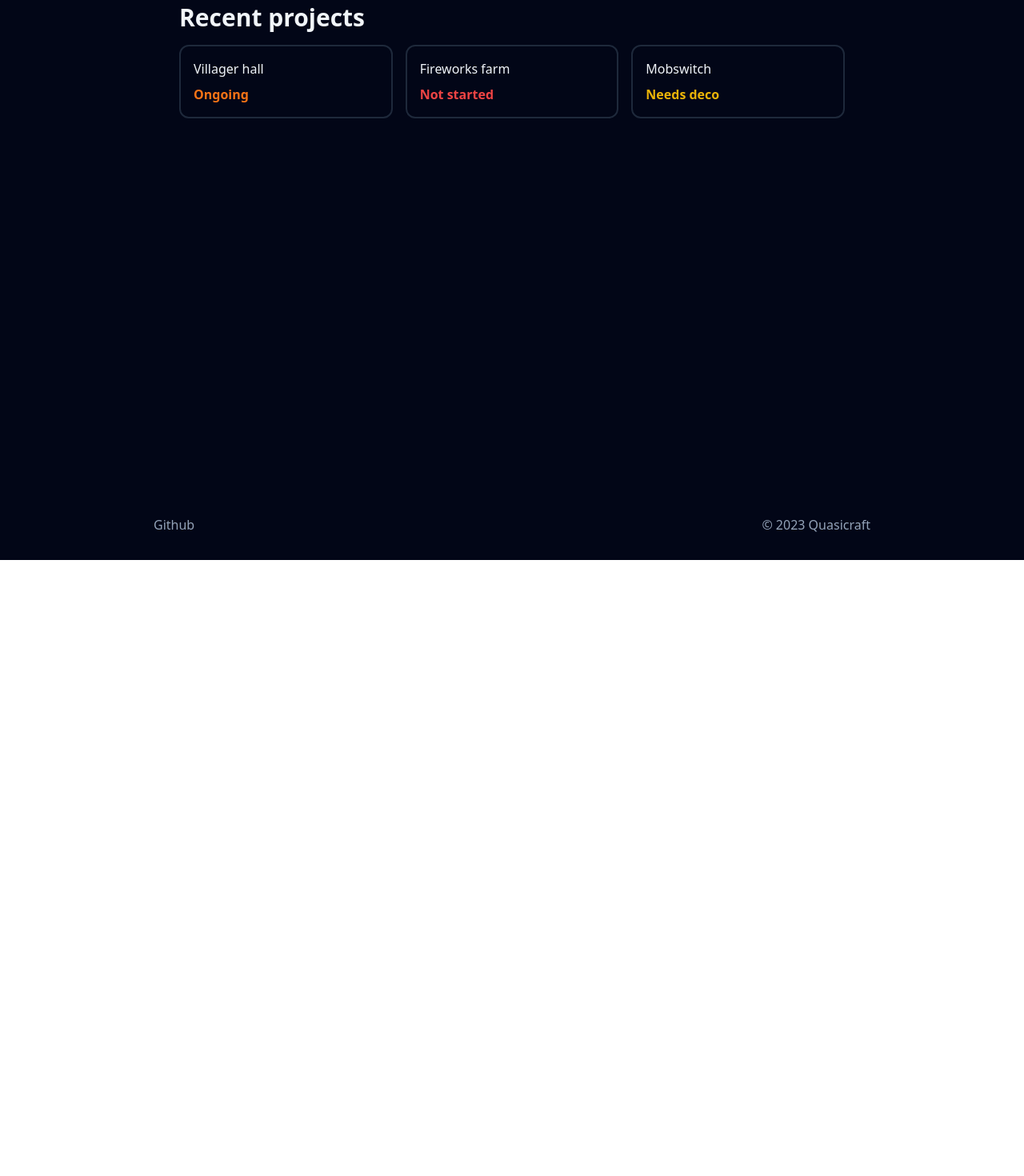
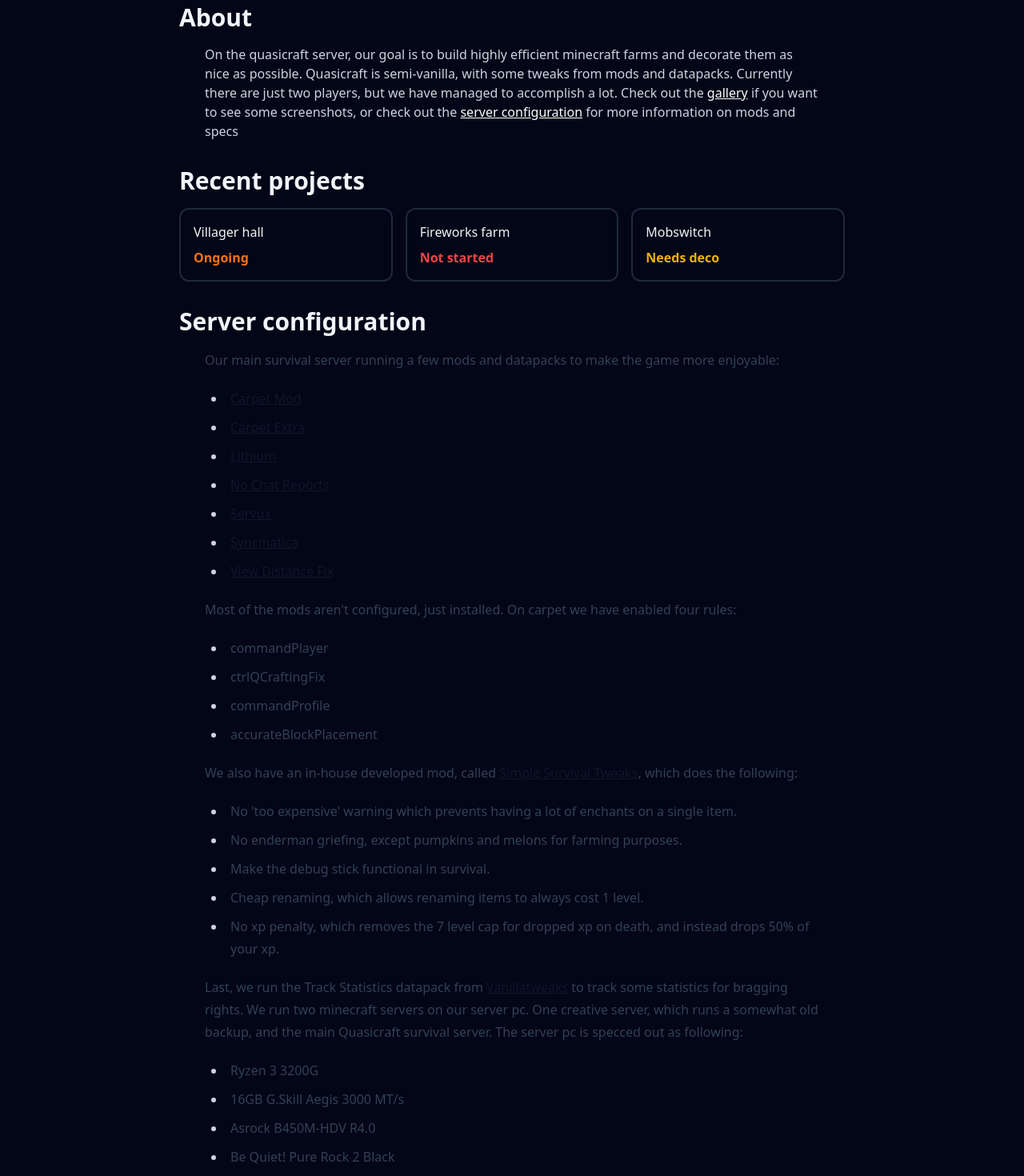
Before and after one commit to quasicraft/qc-site, a Next.js app: page / in a window 1280 px wide. Shown: the part 100-1570 px from the top of the page at 80% size. Before the commit the page ends 800 px from the top, so only its background shows below. Built offline with nearby package versions, Linux system fonts and the light colour scheme.

Commit message:
finally added someting to homepage

```diff
--- a/pages/index.js
+++ b/pages/index.js
@@ -31,8 +31,14 @@ export default function Home({ recentProjects }) {
           content="follow, index, max-snippet:-1, max-video-preview:-1, max-image-preview:large"
         />
       </Head>
-      <div className="mx-8">
-        <div id="recent-projects" className="mb-4">
+      <div className="mx-8 mb-4">
+        <div id="about" className="mb-8">
+          <h1 className="text-3xl font-bold mb-4">About</h1>
+          <p className="text-slate-300 max-w-3xl mx-auto">
+            On the quasicraft server, our goal is to build highly efficient minecraft farms and decorate them as nice as possible. Quasicraft is semi-vanilla, with some tweaks from mods  and datapacks. Currently there are just two players, but we have managed to accomplish a lot. Check out the <Link className="text-white underline" href="/gallery">gallery</Link> if you want to see some screenshots, or check out the <Link className="text-white underline" href="/#server-configuration">server configuration</Link> for more information on mods and specs
+          </p>
+        </div>
+        <div id="recent-projects" className="mb-8">
           <h1 className="text-3xl font-bold mb-4">Recent projects</h1>
           <div className="grid grid-cols-1 md:grid-cols-2 lg:grid-cols-3 gap-4">
             {recentProjects.map(({ id, status, title }) => (
@@ -42,6 +48,50 @@ export default function Home({ recentProjects }) {
               </div>
             ))}
           </div>
+        </div>
+        <h1 id="server-configuration" className="text-3xl font-bold mb-4">Server configuration</h1>
+        <div id="specs" className="mb-4 prose prose-slate dark:prose-invert max-w-3xl mx-auto">
+          <p>
+            Our main survival server running a few mods and datapacks to make the game more enjoyable: <br />
+            <ul>
+              <li><Link href="https://github.com/gnembon/fabric-carpet">Carpet Mod</Link></li>
+              <li><Link href="https://github.com/gnembon/carpet-extra">Carpet Extra</Link></li>
+              <li><Link href="https://modrinth.com/mod/lithium">Lithium</Link></li>
+              <li><Link href="https://modrinth.com/mod/no-chat-reports">No Chat Reports</Link></li>
+              <li><Link href="https://www.curseforge.com/minecraft/mc-mods/servux">Servux</Link></li>
+              <li><Link href="https://modrinth.com/mod/syncmatica">Syncmatica</Link></li>
+              <li><Link href="https://modrinth.com/mod/view-distance-fix">View Distance Fix</Link></li>
+            </ul>
+
+            Most of the mods aren't configured, just installed. On carpet we have enabled four rules:
+            <ul>
+              <li>commandPlayer</li>
+              <li>ctrlQCraftingFix</li>
+              <li>commandProfile</li>
+              <li>accurateBlockPlacement</li>
+            </ul>
+
+            We also have an in-house developed mod, called <Link href="https://modrinth.com/mod/simple-survival-tweaks">Simple Survival Tweaks</Link>, which does the following:
+            <ul>
+              <li>No 'too expensive' warning which prevents having a lot of enchants on a single item.</li>
+              <li>No enderman griefing, except pumpkins and melons for farming purposes.</li>
+              <li>Make the debug stick functional in survival.</li>
+              <li>Cheap renaming, which allows renaming items to always cost 1 level.</li>
+              <li>No xp penalty, which removes the 7 level cap for dropped xp on death, and instead drops 50% of your xp.</li>
+            </ul>
+
+            Last, we run the Track Statistics datapack from <Link href="https://vanillatweaks.net/picker/datapacks/">Vanillatweaks</Link> to track some statistics for bragging rights.
+
+            We run two minecraft servers on our server pc. One creative server, which runs a somewhat old backup, and the main Quasicraft survival server. The server pc is specced out as following:
+            <ul>
+              <li>Ryzen 3 3200G</li>
+              <li>16GB G.Skill Aegis 3000 MT/s</li>
+              <li>Asrock B450M-HDV R4.0</li>
+              <li>Be Quiet! Pure Rock 2 Black</li>
+              <li>Patriot Memory P300 M.2</li>
+            </ul>
+            Everything is packed into a Fractal Design Focus 2 black solid.
+          </p>
         </div>
       </div>
     </>
```
